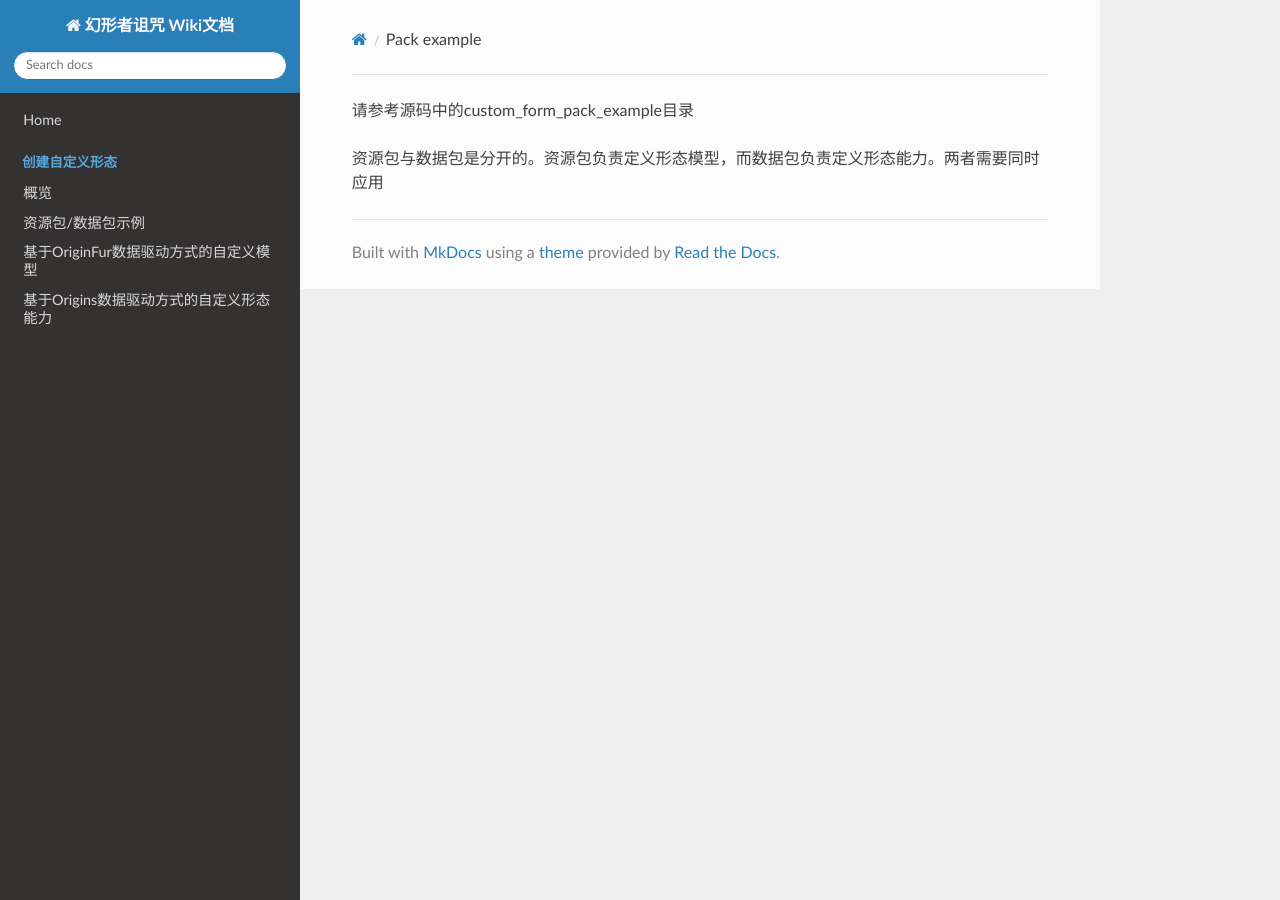
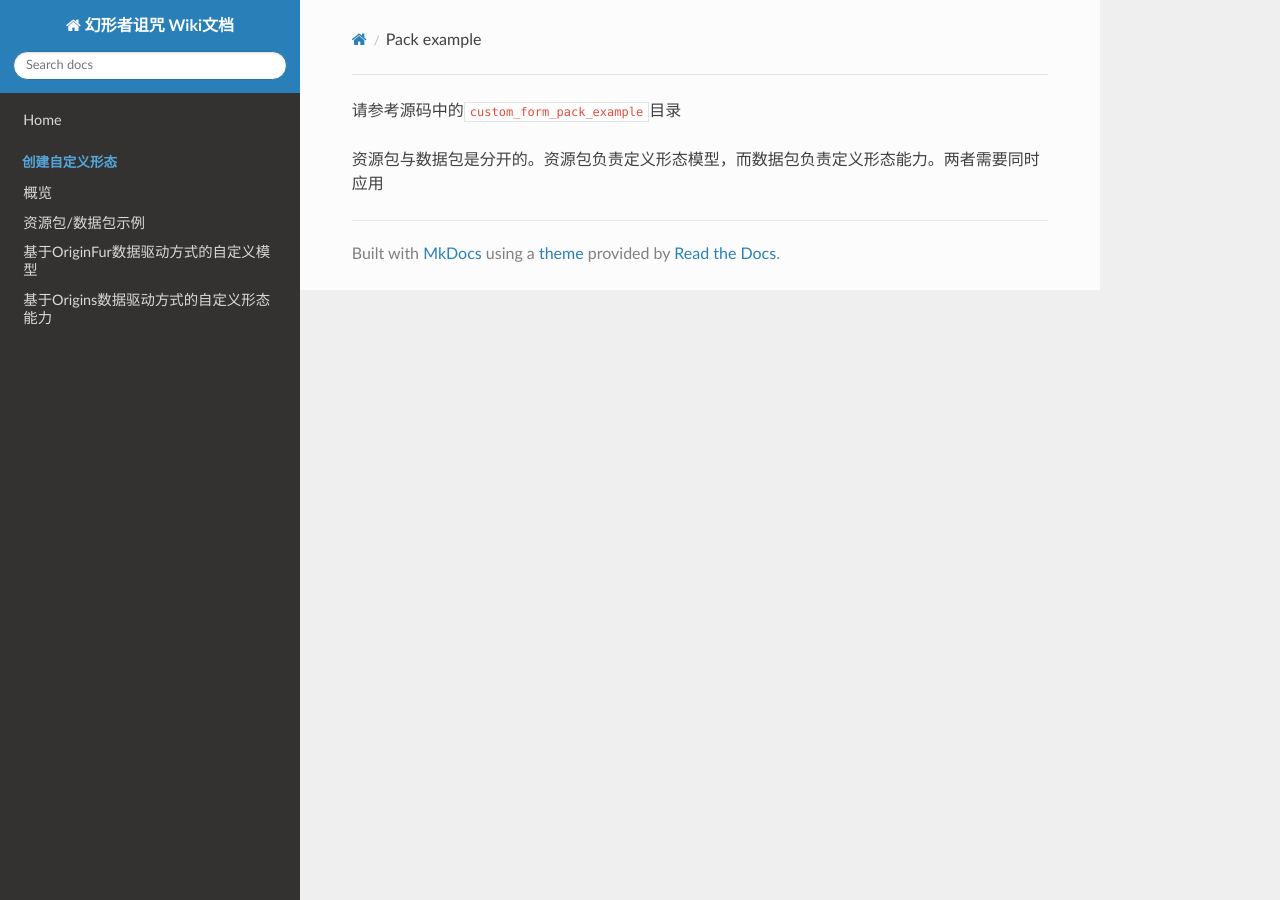
Before and after one commit to onixary/ssc_wiki, an MkDocs documentation site: the page built from docs/custom_forms/pack_example.md, in a window 1280 px wide. Built offline with MkDocs 1.6.1, drawn with Linux system fonts in a browser that asks for light colours; nearby versions of some CDN libraries.

```diff
--- a/docs/custom_forms/pack_example.md
+++ b/docs/custom_forms/pack_example.md
@@ -1,3 +1,3 @@
-请参考源码中的custom_form_pack_example目录
+请参考源码中的`custom_form_pack_example`目录
 
 资源包与数据包是分开的。资源包负责定义形态模型，而数据包负责定义形态能力。两者需要同时应用
```
